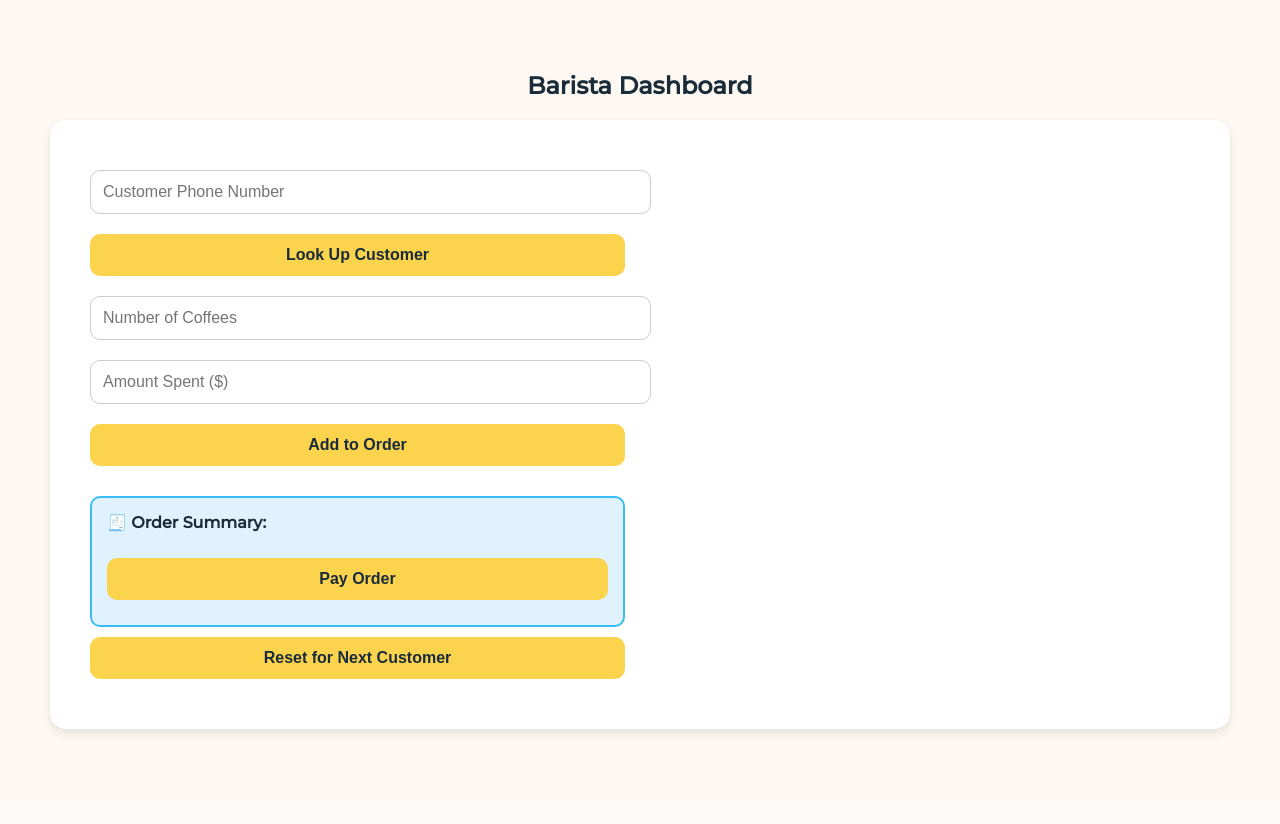
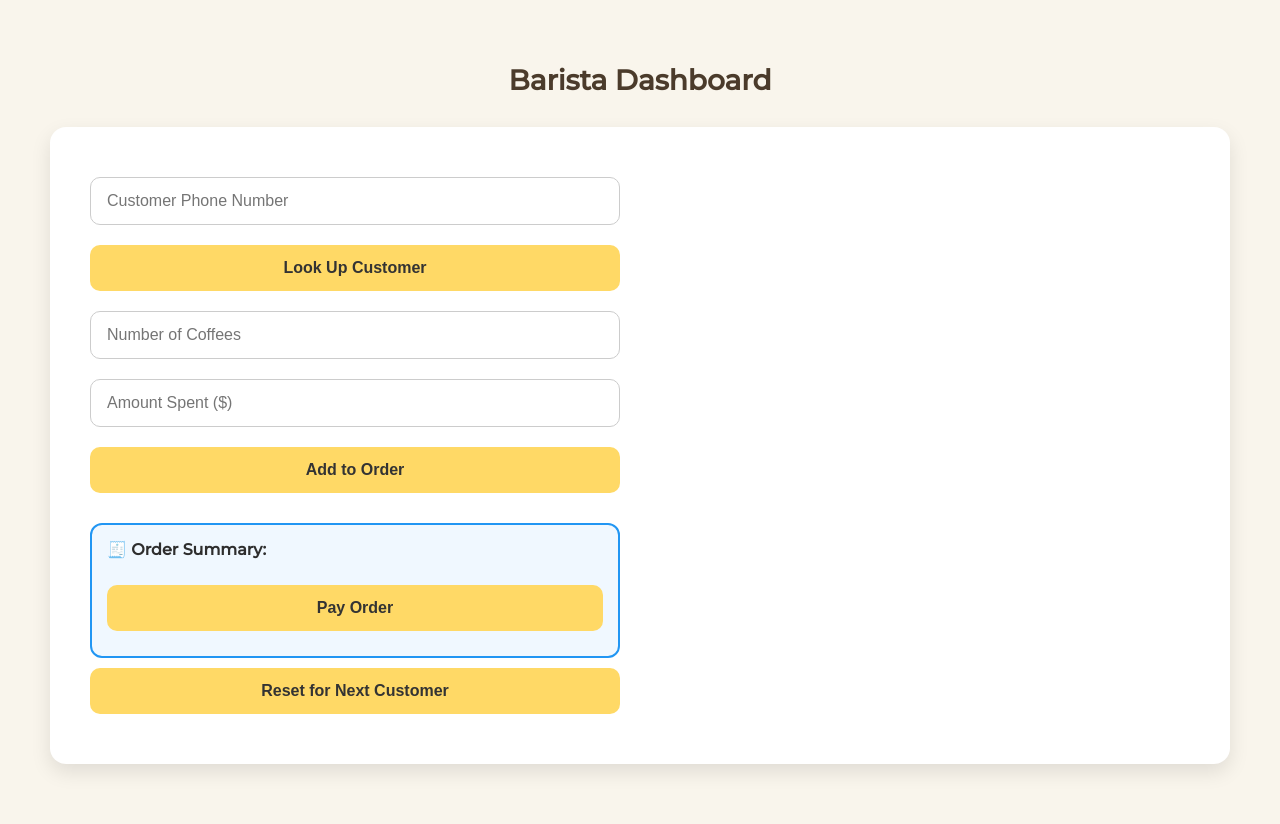
Before and after one commit to dmwaczak/yellow-dog-coffee, a Flask app: page /barista in a window 1280 px wide. Before the commit the page ends 736 px from the top, so only its background shows below. Run offline with Flask 3, Linux system fonts and the light colour scheme; the visitor is signed in with stand-in values (Sample User, id 1); parts of the project's set-up code (start-up, migrations or seed data) failed here and were passed over.

Commit message:
barista logic

```diff
--- a/templates/barista.html
+++ b/templates/barista.html
@@ -1,94 +1,111 @@
-<!-- Upgraded barista.html for Yellow Dog Coffee -->
 <!DOCTYPE html>
 <html lang="en">
 <head>
   <meta charset="UTF-8" />
   <meta name="viewport" content="width=device-width, initial-scale=1.0"/>
-  <title>Barista Panel</title>
+  <title>Barista Dashboard</title>
   <link href="https://fonts.googleapis.com/css2?family=Montserrat:wght@500&display=swap" rel="stylesheet">
   <style>
     body {
       font-family: 'Montserrat', sans-serif;
-      background-color: #fdf9f2;
-      color: #1a2c3a;
+      background-color: #f9f5ec;
+      color: #2e2e2e;
       margin: 0;
-      padding: 0;
-      display: flex;
-      flex-direction: column;
-      align-items: center;
-      justify-content: center;
-      min-height: 100vh;
+      padding: 40px 20px;
+    }
+    h2 {
+      text-align: center;
+      color: #4b3b2b;
+      margin-bottom: 30px;
+      font-size: 28px;
     }
     .panel {
       display: flex;
-      flex-direction: row;
-      gap: 30px;
-      align-items: flex-start;
+      flex-wrap: wrap;
+      gap: 40px;
       justify-content: center;
-      width: 90%;
+      background-color: #ffffff;
+      border-radius: 16px;
+      padding: 40px;
+      box-shadow: 0 8px 20px rgba(0, 0, 0, 0.1);
       max-width: 1100px;
-      padding: 40px;
-      background-color: #fff;
-      border-radius: 16px;
-      box-shadow: 0 4px 10px rgba(0, 0, 0, 0.1);
+      margin: 0 auto;
     }
     .form-section, .info-section {
-      flex: 1;
+      flex: 1 1 400px;
+      min-width: 320px;
     }
-    h2 {
-      margin-bottom: 20px;
-    }
-    input, button, select {
+    input, button {
       width: 100%;
-      padding: 12px;
+      padding: 14px 16px;
       margin: 10px 0;
       border-radius: 10px;
       border: 1px solid #ccc;
       font-size: 16px;
+      box-sizing: border-box;
     }
     button {
-      background-color: #fcd34d;
-      color: #1a2c3a;
+      background-color: #ffd966;
       font-weight: bold;
+      color: #333;
       border: none;
-      cursor: pointer;
+      transition: background-color 0.3s;
     }
     button:hover {
-      background-color: #fbbf24;
+      background-color: #fbc02d;
+    }
+    .checkout-summary {
+      background-color: #f0f8ff;
+      border: 2px solid #2196f3;
+      border-radius: 12px;
+      padding: 15px;
+      margin-top: 20px;
+    }
+    .checkout-summary ul {
+      padding-left: 20px;
+      margin-top: 10px;
     }
     .info-box {
       padding: 20px;
-      border: 2px dashed #ccc;
-      border-radius: 12px;
-      background-color: #fefce8;
+      background-color: #fffbe6;
+      border-left: 5px solid #fcd34d;
+      border-radius: 10px;
     }
     .info-box p {
+      margin: 8px 0;
       font-size: 18px;
+    }
+    .reward-item {
       margin: 10px 0;
+      padding: 10px;
+      background-color: #fff8dc;
+      border: 1px solid #fcd34d;
+      border-radius: 10px;
+    }
+    .reward-item span {
+      display: block;
+      margin-bottom: 6px;
+      font-size: 16px;
+    }
+    .reward-item button {
+      background-color: #81c784;
+      border: none;
+      font-size: 14px;
+      padding: 6px 12px;
+      border-radius: 6px;
+      cursor: pointer;
+    }
+    .reward-item button:hover {
+      background-color: #66bb6a;
+    }
+    .message {
+      margin-top: 20px;
+      text-align: center;
+      font-size: 16px;
+      font-style: italic;
     }
     .hidden {
       display: none;
-    }
-    .message {
-      margin-top: 20px;
-      font-size: 16px;
-      text-align: center;
-    }
-    .reward-item button {
-      background-color: #86efac;
-      width: auto;
-      padding: 6px 12px;
-      font-size: 14px;
-    }
-    .reward-item button:hover {
-      background-color: #4ade80;
-    }
-    .checkout-summary {
-      margin-top: 20px;
-      background-color: #e0f2fe;
-      border: 2px solid #38bdf8;
-      padding: 15px;
-      border-radius: 10px;
     }
   </style>
 </head>
@@ -108,7 +125,6 @@
       </div>
       <button onclick="resetPanel()">Reset for Next Customer</button>
     </div>
-
     <div class="info-section">
       <div id="customer-info" class="info-box hidden">
         <p><strong>Name:</strong> <span id="cust-name"></span></p>
@@ -119,144 +135,6 @@
       </div>
     </div>
   </div>
-
   <div class="message" id="message"></div>
-
-  <script>
-    let currentPhone = '';
-    let currentName = '';
-    let customerData = {};
-    let order = { coffees: 0, amount: 0, summary: [] };
-
-    async function lookupCustomer() {
-      const phone = document.getElementById('phone').value;
-      const msg = document.getElementById('message');
-      msg.innerText = 'Looking up customer...';
-
-      try {
-        const res = await fetch('/status', {
-          method: 'POST',
-          headers: { 'Content-Type': 'application/x-www-form-urlencoded' },
-          body: `phone=${encodeURIComponent(phone)}`
-        });
-        const html = await res.text();
-        const punches = html.match(/You have <strong>(\d+)<\/strong> punches/);
-        const points = html.match(/You have <strong>(\d+)<\/strong> points/);
-        const name = html.match(/Hey (.*?)!/);
-
-        if (punches && points && name) {
-          currentPhone = phone;
-          customerData = {
-            name: name[1],
-            punches: parseInt(punches[1]),
-            points: parseInt(points[1])
-          };
-          document.getElementById('cust-name').innerText = customerData.name;
-          document.getElementById('cust-punches').innerText = customerData.punches;
-          document.getElementById('cust-points').innerText = customerData.points;
-
-          document.getElementById('free-coffee-box').innerHTML =
-            customerData.punches >= 12 ?
-            `<p style="color:green;">🎉 Eligible for free coffee!</p>` :
-            `<p>${12 - customerData.punches} more until a free coffee</p>`;
-
-          const rewardsDiv = document.getElementById('rewards-section');
-          rewardsDiv.innerHTML = '<h4>🎁 Rewards:</h4>';
-          const rewards = [
-            { name: '🥪 Toast', cost: 100 },
-            { name: '🧊 Cold Brew', cost: 250 },
-            { name: '☕ Mug', cost: 500 }
-          ];
-          rewards.forEach(reward => {
-            rewardsDiv.innerHTML += customerData.points >= reward.cost ?
-              `<div class='reward-item'><span>${reward.name} - ${reward.cost} pts</span>
-              <button onclick="redeemPoints(${reward.cost}, '${reward.name}')">Redeem</button></div>` :
-              `<div class='reward-item'><span>${reward.name} - Need ${reward.cost - customerData.points} more pts</span></div>`;
-          });
-
-          document.getElementById('customer-info').classList.remove('hidden');
-          msg.innerText = '';
-        } else {
-          msg.innerText = 'Customer not found.';
-        }
-      } catch (e) {
-        msg.innerText = 'Error looking up customer.';
-      }
-    }
-
-    function addToSummary() {
-      const coffees = parseInt(document.getElementById('coffees').value) || 0;
-      const amount = parseFloat(document.getElementById('amount').value) || 0;
-
-      if (coffees > 0) order.summary.push(`☕ ${coffees} coffee(s)`);
-      if (amount > 0) order.summary.push(`💰 $${amount.toFixed(2)}`);
-
-      order.coffees += coffees;
-      order.amount += amount;
-
-      const summaryList = document.getElementById('summary-list');
-      summaryList.innerHTML = '';
-      order.summary.forEach(item => {
-        const li = document.createElement('li');
-        li.innerText = item;
-        summaryList.appendChild(li);
-      });
-    }
-
-    async function payOrder() {
-      const msg = document.getElementById('message');
-      if (!currentPhone || (order.coffees === 0 && order.amount === 0)) {
-        msg.innerText = 'Missing customer or order details';
-        return;
-      }
-
-      try {
-        const res = await fetch('/barista', {
-          method: 'POST',
-          headers: { 'Content-Type': 'application/json' },
-          body: JSON.stringify({ phone: currentPhone, coffees: order.coffees, amount: order.amount })
-        });
-        const result = await res.json();
-        msg.innerText = res.ok ? result.message : result.error;
-        lookupCustomer();
-        order = { coffees: 0, amount: 0, summary: [] };
-        document.getElementById('summary-list').innerHTML = '';
-      } catch (e) {
-        msg.innerText = 'Transaction failed';
-      }
-    }
-
-    async function redeemPoints(points, name) {
-      const msg = document.getElementById('message');
-      try {
-        const res = await fetch('/redeem-points', {
-          method: 'POST',
-          headers: { 'Content-Type': 'application/x-www-form-urlencoded' },
-          body: `phone=${currentPhone}&points=${points}`
-        });
-        const result = await res.text();
-        msg.innerText = result;
-        order.summary.push(`🎁 ${name}`);
-        payOrder();
-      } catch (e) {
-        msg.innerText = 'Failed to redeem reward';
-      }
-    }
-
-    function resetPanel() {
-      currentPhone = '';
-      customerData = {};
-      order = { coffees: 0, amount: 0, summary: [] };
-      document.getElementById('phone').value = '';
-      document.getElementById('cust-name').innerText = '';
-      document.getElementById('cust-punches').innerText = '';
-      document.getElementById('cust-points').innerText = '';
-      document.getElementById('free-coffee-box').innerHTML = '';
-      document.getElementById('rewards-section').innerHTML = '';
-      document.getElementById('customer-info').classList.add('hidden');
-      document.getElementById('summary-list').innerHTML = '';
-      document.getElementById('message').innerText = '';
-    }
-  </script>
 </body>
 </html>
```
Also changed, not shown: show gpt barista.PNG (added).
